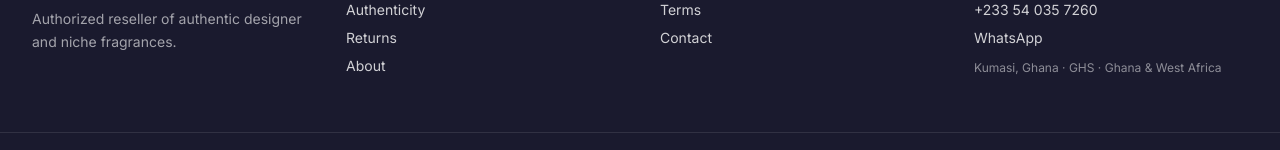
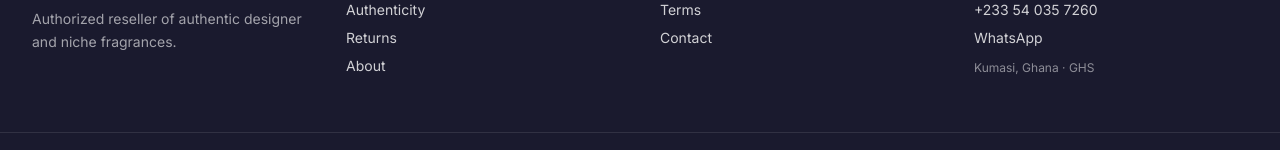
Before and after one commit to innocent-yeboah/litperfumes, a Next.js app: page / in a window 1280 px wide. Shown: the part 2036-2186 px from the top of the page. Built offline with nearby package versions, Linux system fonts and the light colour scheme; no server answers; a web font is replaced by a local one.

Commit message:
Keep location as Kumasi, Ghana and tidy footer line.
Drop the redundant West Africa suffix from the concierge line.

Co-authored-by: Cursor <cursoragent@cursor.com>

```diff
--- a/src/components/layout/Footer.tsx
+++ b/src/components/layout/Footer.tsx
@@ -86,7 +86,7 @@ export function Footer() {
               </a>
             </div>
             <p className="mt-3 text-xs text-white/50">
-              {siteConfig.location} · GHS · Ghana &amp; West Africa
+              {siteConfig.location} · GHS
             </p>
           </div>
         </div>
```
